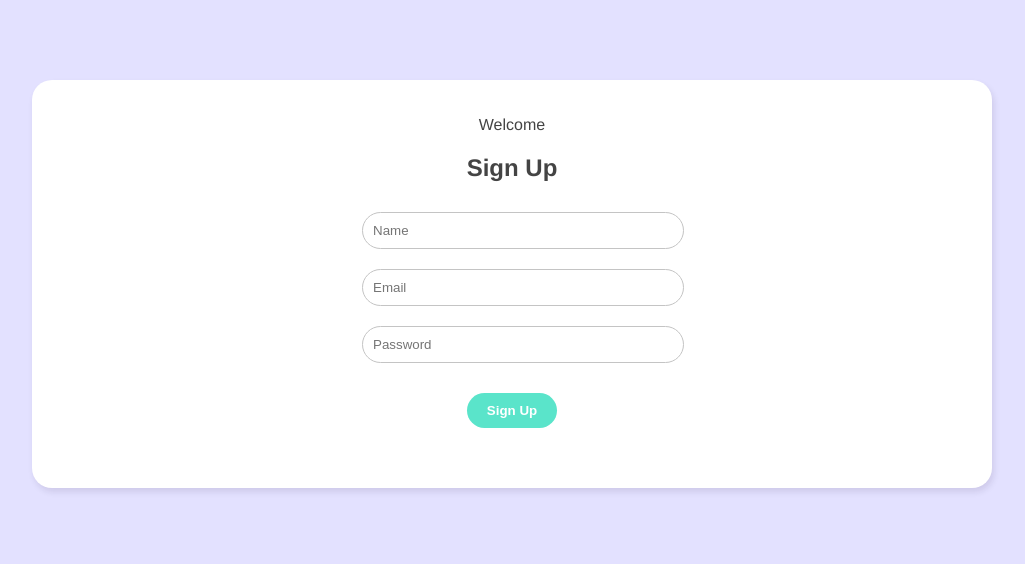
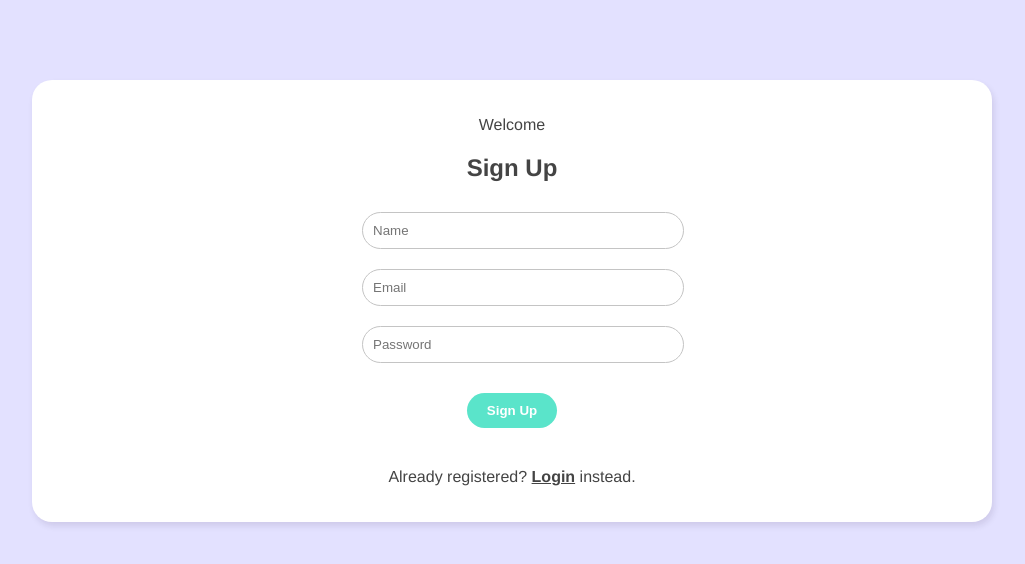
Before and after one commit to solohad1n/Chat, a Vue app: page / in a window 1280 px wide. Shown: the top 564 px of the page, without its empty margins (128-1153 px from the left). Built offline with nearby package versions, Linux system fonts and the light colour scheme.

Commit message:
Separation of entry and registration.Adding a jump button

```diff
--- a/src/views/Welcome.vue
+++ b/src/views/Welcome.vue
@@ -13,10 +13,18 @@ const showForm = ref(true)
     <div v-if="showForm">
       <h2>Sign Up</h2>
       <SignUpForm/>
+        <p>
+        Already registered?
+        <span @click="showForm = false">Login</span> instead.
+      </p>
     </div>
     <div v-else>
       <h2>Login</h2>
       <Login/>
+        <p>
+        No account yet?
+        <span @click="showForm = true">Sign Up</span> instead.
+      </p>
     </div>
   </div>
 </template>
```
